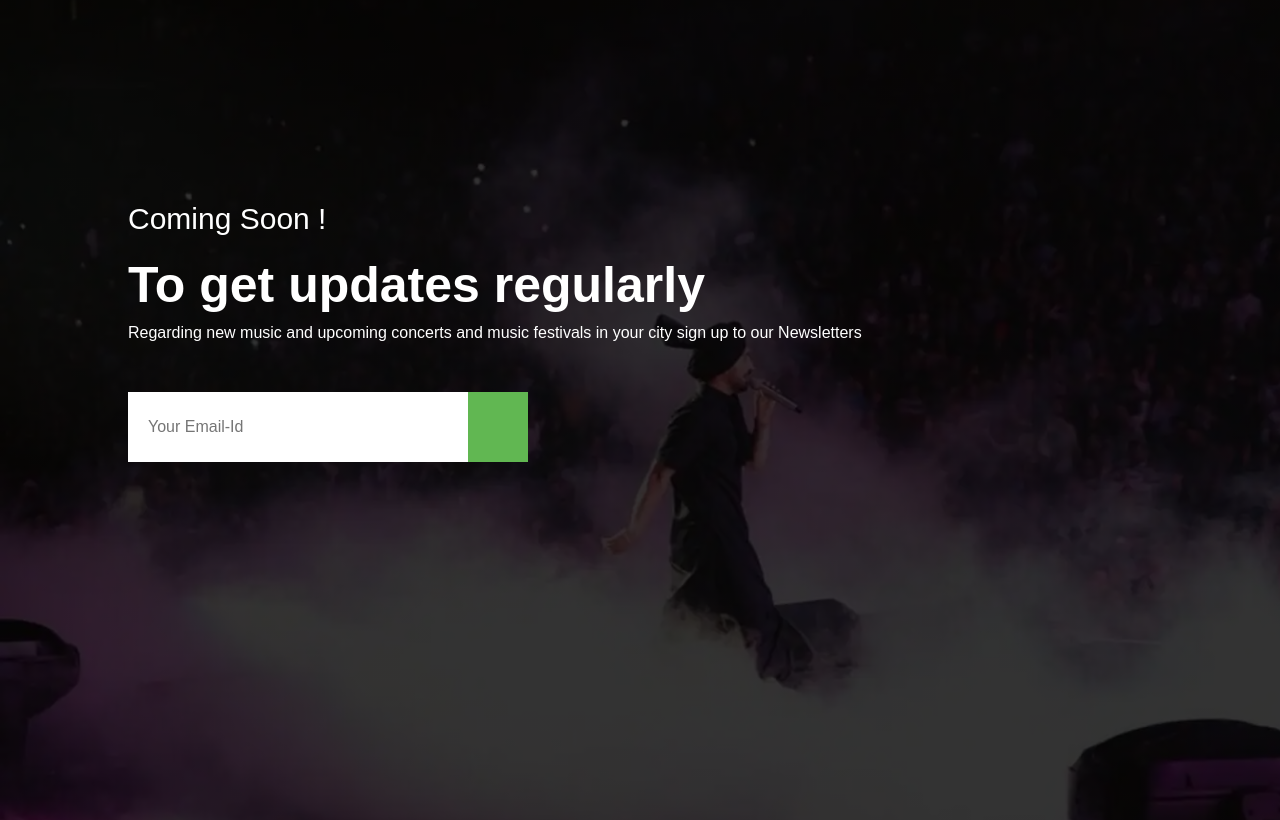
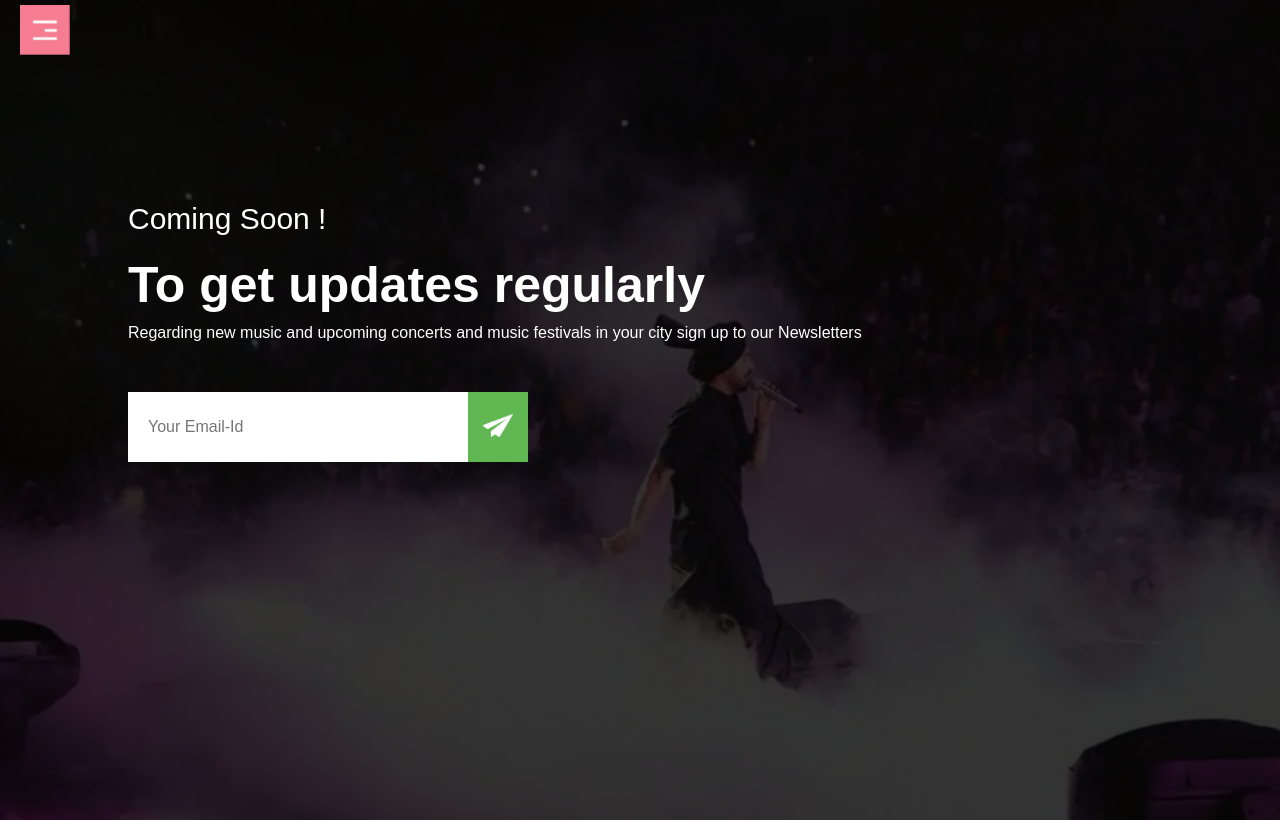
Before and after one commit to viren1610/Celebrity-Multipage-website, a plain HTML site: page song.html in a window 1280 px wide. Shown: the top 820 px of the page. Drawn offline with Linux system fonts and the light colour scheme; files whose address does not match are found by name.

Commit message:
Update song.html

```diff
--- a/song.html
+++ b/song.html
@@ -14,7 +14,7 @@
    <p> Regarding new music and upcoming concerts and music festivals in your city sign up to our Newsletters </p>
    <form class="" action="index.html" method="post" name="submit-to-google-sheet">
      <input type="email" name="Email" value="" placeholder="Your Email-Id">
-     <button type="submit" name="button"><img src="send-icon.png"alt=""width="30px"></button>
+     <button type="submit" name="button"><img src="Assets/send-icon.png"alt=""width="30px"></button>
    </form>
    <span id="msg"></span>
 </div>
@@ -28,7 +28,7 @@
   <li><a href="index.html">News</a></li>
 </ul>
 </nav>
-<img src="menu.png" alt="" id="menubtn">
+<img src="Assets/menu.png" alt="" id="menubtn">
 
 <script>
 var menubtn = document.getElementById("menubtn");
```
